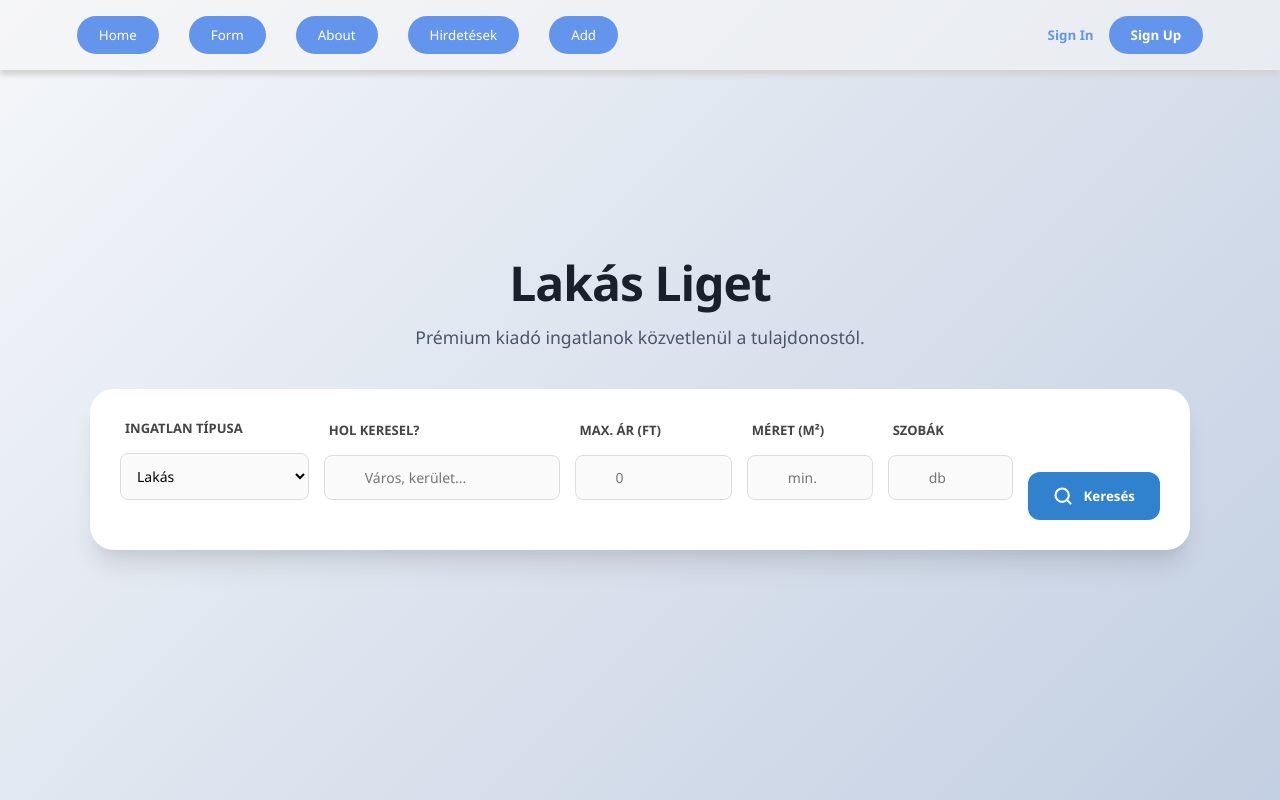
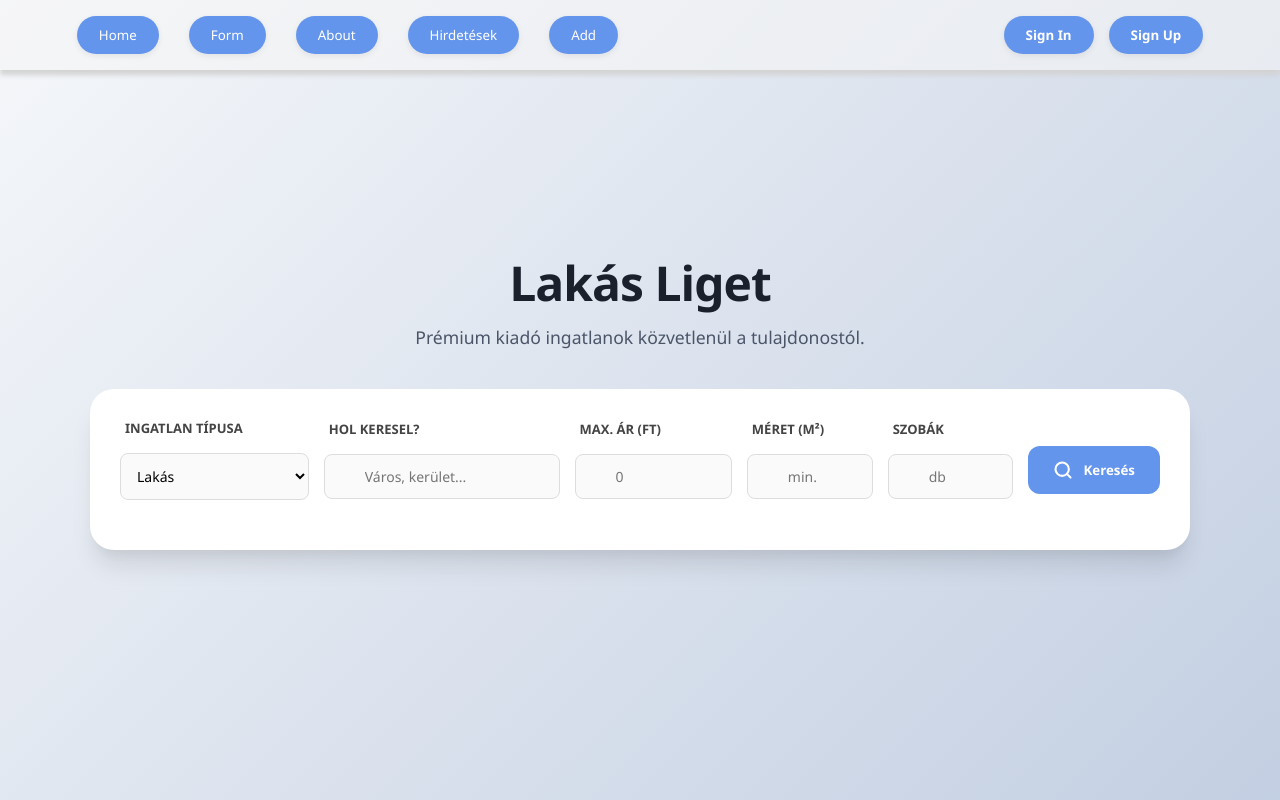
Before and after one commit to FMarcell06/lakasliget_frontend, a React (Vite) app: page / in a window 1280 px wide. Built offline with nearby package versions, Linux system fonts and the light colour scheme; no server answers.

Commit message:
Updated style, added Listing jsx

```diff
--- a/src/components/Header.css
+++ b/src/components/Header.css
@@ -31,15 +31,6 @@
   height: 100%;
 }
 
-.search-container input {
-  padding: 10px 18px;
-  border-radius: 25px;
-  border: 1px solid #eee;
-  background-color: #f8f8f8;
-  outline: none;
-  width: 180px;
-  transition: width 0.3s;
-}
 
 .search-container input:focus {
   width: 220px;
@@ -74,10 +65,12 @@
   opacity: 0.85;
 }
 
-.header .home, .form, .about, .profile {
+.header button {
     background-color: cornflowerblue;
     padding: 10px 22px;
     border-radius: 25px;
+    box-shadow: 0 2px 6px rgba(0,0,0,0.08);
+    cursor: pointer;
     border: none;
     color:white;
 }
@@ -93,3 +86,21 @@
   right: 0;
 
 }
+
+.header button:hover{
+  background-color: rgb(71, 108, 177);
+  transition: 0.05s;
+  text-decoration: underline;
+}
+
+
+@media (max-width: 920px) {
+  .username {
+    display: none;
+  }
+}
+
+@keyframes fadeIn {
+  from { opacity: 0; transform: translateY(10px); }
+  to   { opacity: 1; transform: translateY(0); }
+}
--- a/src/components/Header.jsx
+++ b/src/components/Header.jsx
@@ -33,7 +33,7 @@ export const Header = () => {
                     <RxAvatar size={50}/>
                 }
                 </span>
-                <h1 className='username'>{user.displayName}</h1>
+                <h3 className='username'>{user.displayName}</h3>
                 <button className='headerBtn' onClick={()=>logoutUser()}>Kijelentkezés</button>
             </div>
             :
--- a/src/pages/Apartments.css
+++ b/src/pages/Apartments.css
@@ -4,12 +4,15 @@
   min-height: 100vh;
   font-family: 'Segoe UI', Tahoma, Geneva, Verdana, sans-serif;
   color: #333;
+
 }
 
 .apartments-main {
   max-width: 1240px;
   margin: 0 auto;
+    margin-top: 50px;
   padding: 20px;
+    animation: fadeIn 0.5s ease;
 }
 
 /* Információs sáv felül */
@@ -153,7 +156,7 @@
 /* Kereső gomb */
 .apply-btn {
   width: 100%;
-  background: #e68900;
+  background: cornflowerblue;
   color: white;
   border: none;
   padding: 14px;
@@ -166,7 +169,7 @@
 }
 
 .apply-btn:hover {
-  background: #c57600;
+  background: rgb(71, 108, 177);
   box-shadow: 0 4px 12px rgba(230, 137, 0, 0.2);
 }
 
@@ -261,3 +264,8 @@
     position: static;
   }
 }
+
+@keyframes fadeIn {
+  from { opacity: 0; transform: translateY(10px); }
+  to   { opacity: 1; transform: translateY(0); }
+}
--- a/src/pages/Home.css
+++ b/src/pages/Home.css
@@ -16,6 +16,7 @@
   align-items: center;
   padding: 20px;
   text-align: center;
+  animation: fadeIn 0.5s ease;
 }
 
 .hero-content h1 {
@@ -45,7 +46,7 @@
   display: grid;
   grid-template-columns: 1.2fr 1.5fr 1fr 0.8fr 0.8fr auto;
   gap: 15px;
-  align-items: flex-end;
+  align-items: center;
 }
 
 /* Mezők stílusa */
@@ -85,10 +86,11 @@
 
 /* Gomb stílusa */
 .search-btn {
-  background-color: #3182ce;
+  background-color: cornflowerblue;
   color: white;
   border: none;
   padding: 12px 25px;
+
   border-radius: 12px;
   font-weight: 600;
   cursor: pointer;
@@ -120,3 +122,8 @@
     justify-content: center;
   }
 }
+
+@keyframes fadeIn {
+  from { opacity: 0; transform: translateY(10px); }
+  to   { opacity: 1; transform: translateY(0); }
+}
```
Also changed, not shown: src/pages/Listing.jsx (added, +7 -0 lines).
